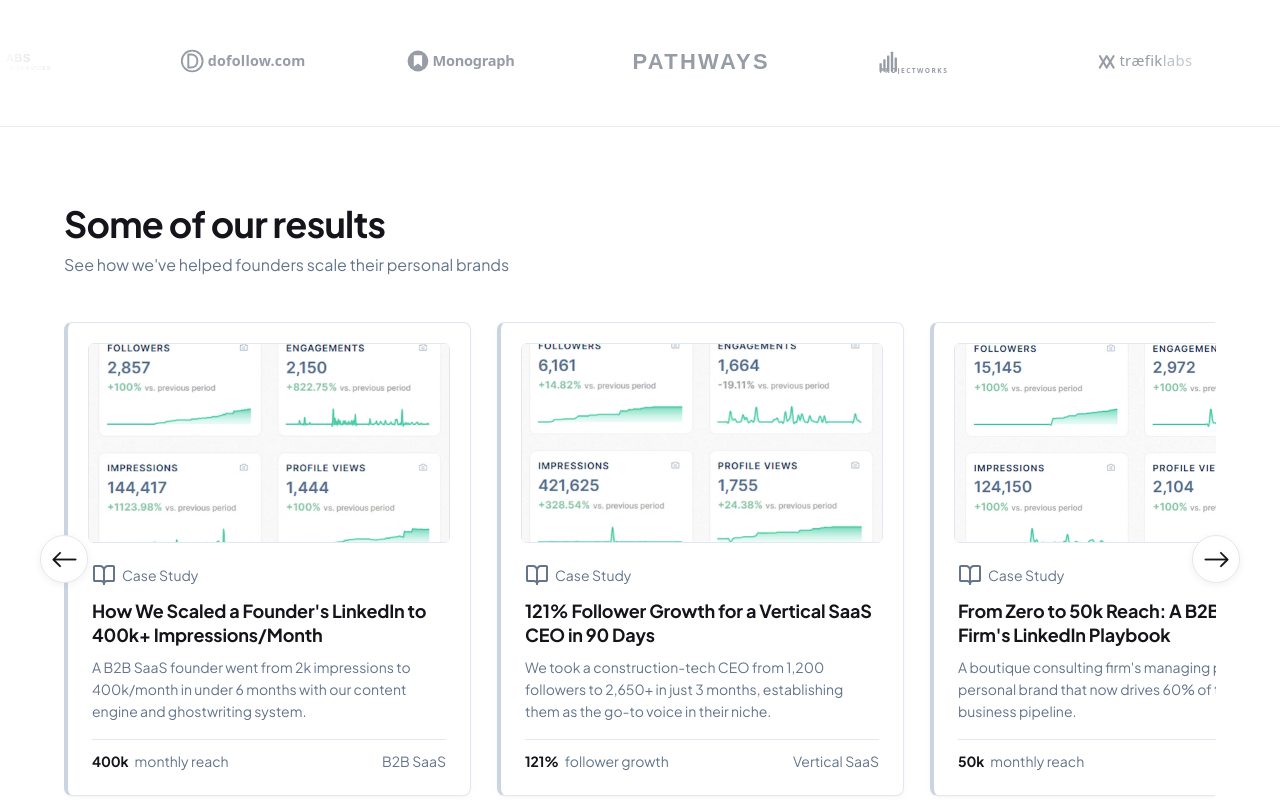
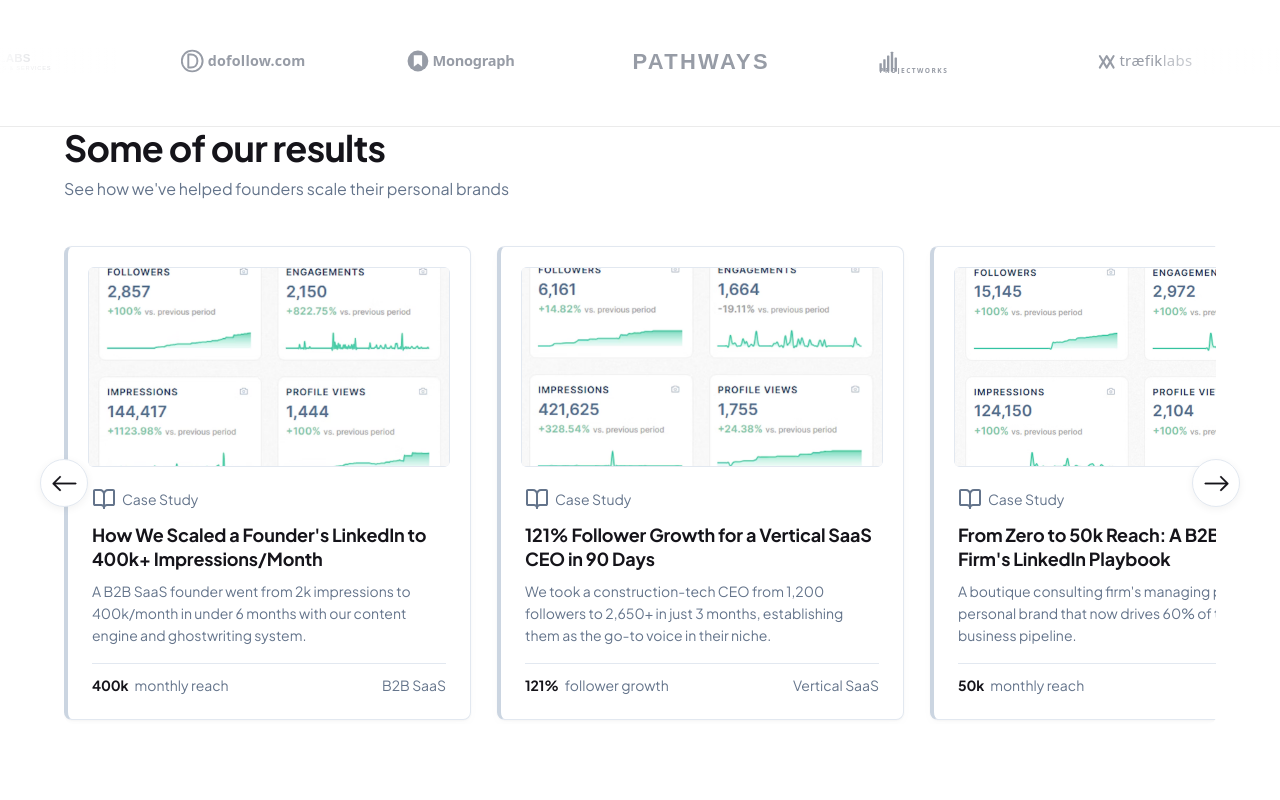
Before and after one commit to PlaybookzLLC/playbookz-v2-website, a React (Vite) app: page / in a window 1280 px wide. Shown: the part 860-1660 px from the top of the page. Built offline with nearby package versions, Linux system fonts and the light colour scheme.

Commit message:
Remove top padding from CaseStudiesSection to eliminate empty gap below logo bar
https://claude.ai/code/session_01DDzjVJ61C7qHF2oYyKZPLJ

```diff
--- a/src/components/CaseStudiesSection.jsx
+++ b/src/components/CaseStudiesSection.jsx
@@ -450,7 +450,7 @@ export default function CaseStudiesSection() {
       style={{
         fontFamily: tokens.typography.bodyFont,
         background: tokens.colors.white,
-        padding: `76px 0 0`,
+        padding: `0`,
         position: "relative",
       }}
     >
```
